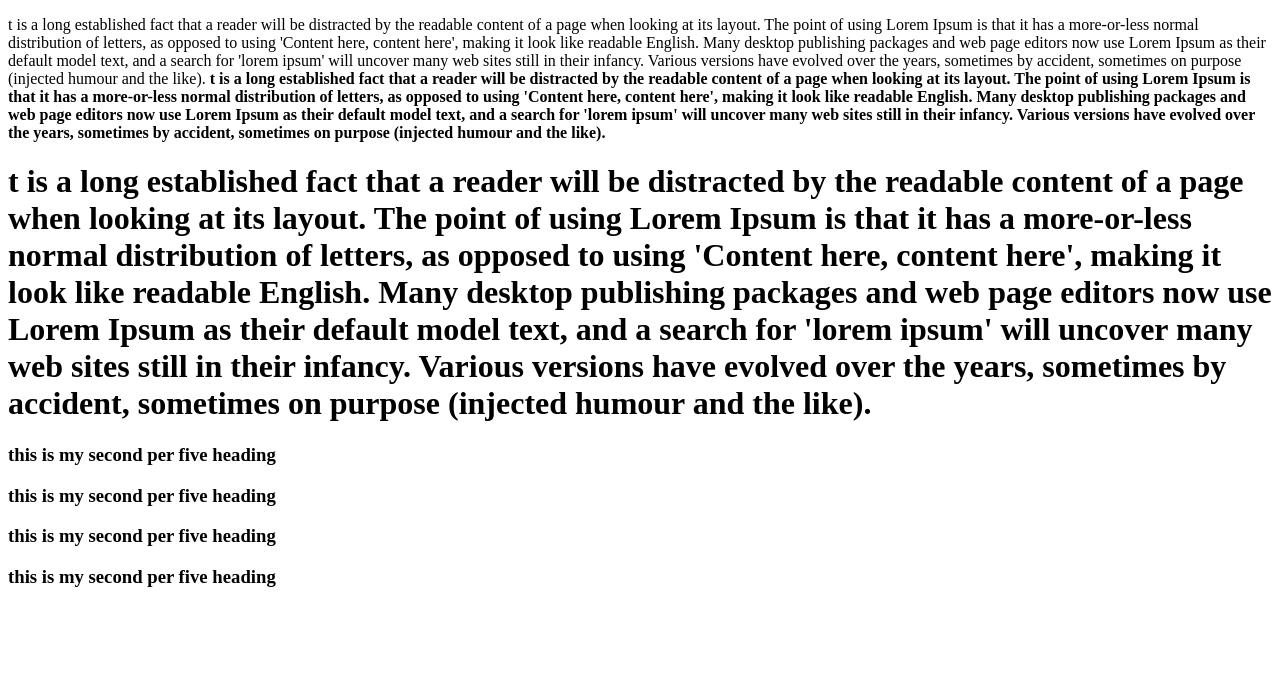
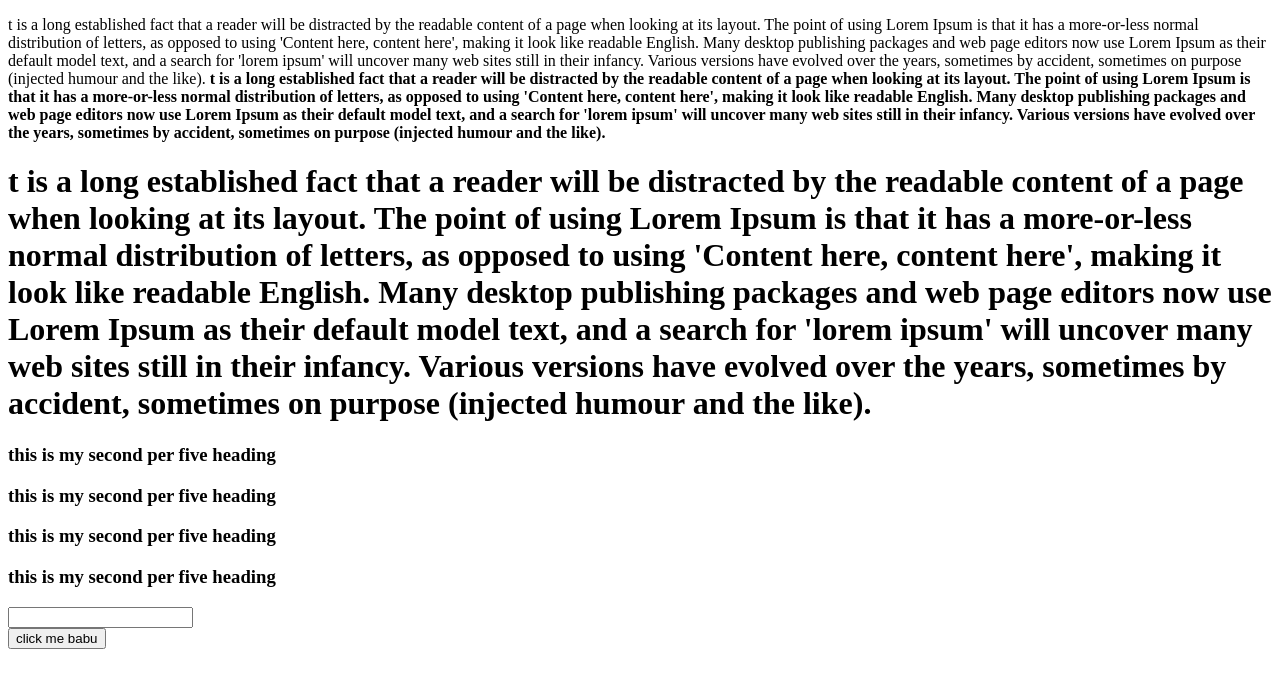
Before and after one commit to waskruany1/web, a plain HTML site: page index.html in a window 1280 px wide. Drawn offline with Linux system fonts and the light colour scheme.

Commit message:
this is bunnton changed

```diff
--- a/index.html
+++ b/index.html
@@ -19,5 +19,9 @@
     <h3>this is my second per five heading</h3>
     <h3>this is my second per five heading</h3>
     <h3>this is my second per five heading</h3>
+
+    <input type="text">
+    <br>
+    <button>click me babu</button>
 </body>
 </html>
```
